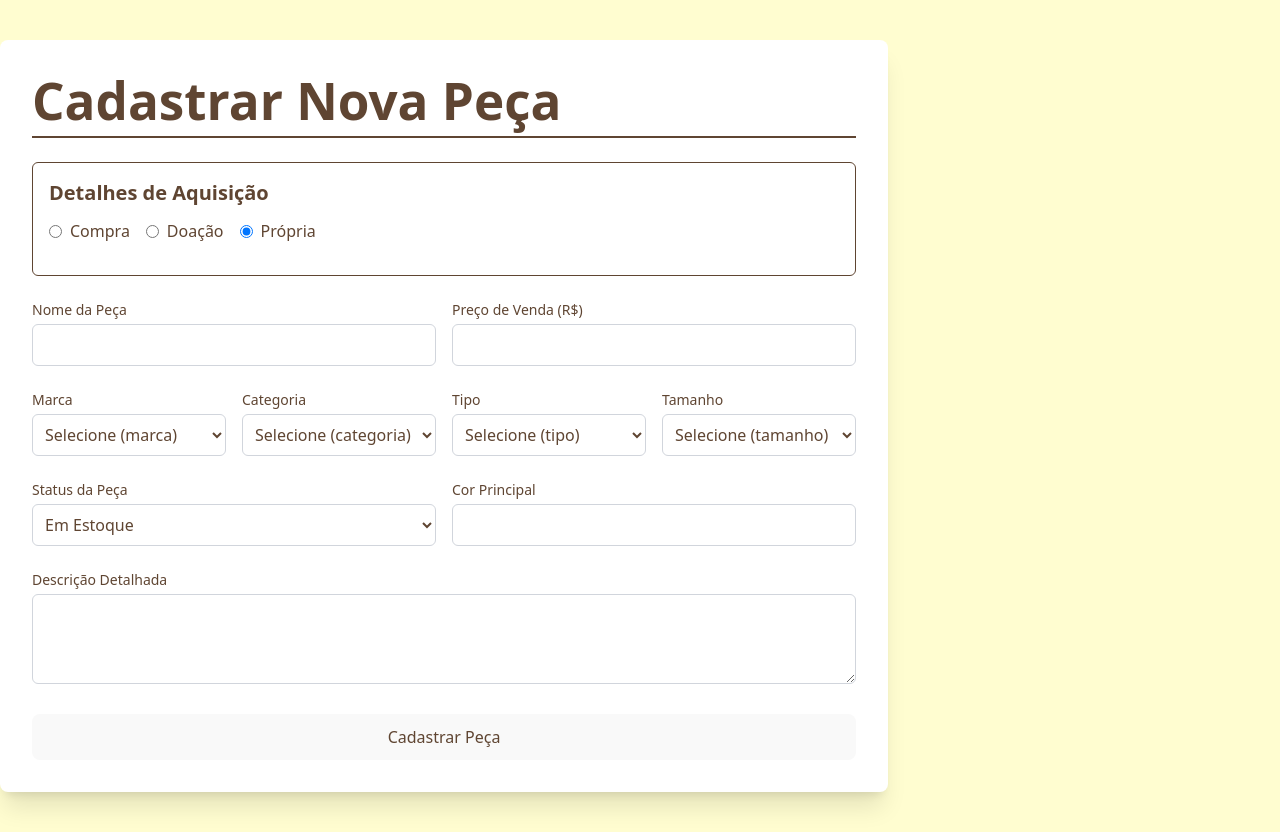
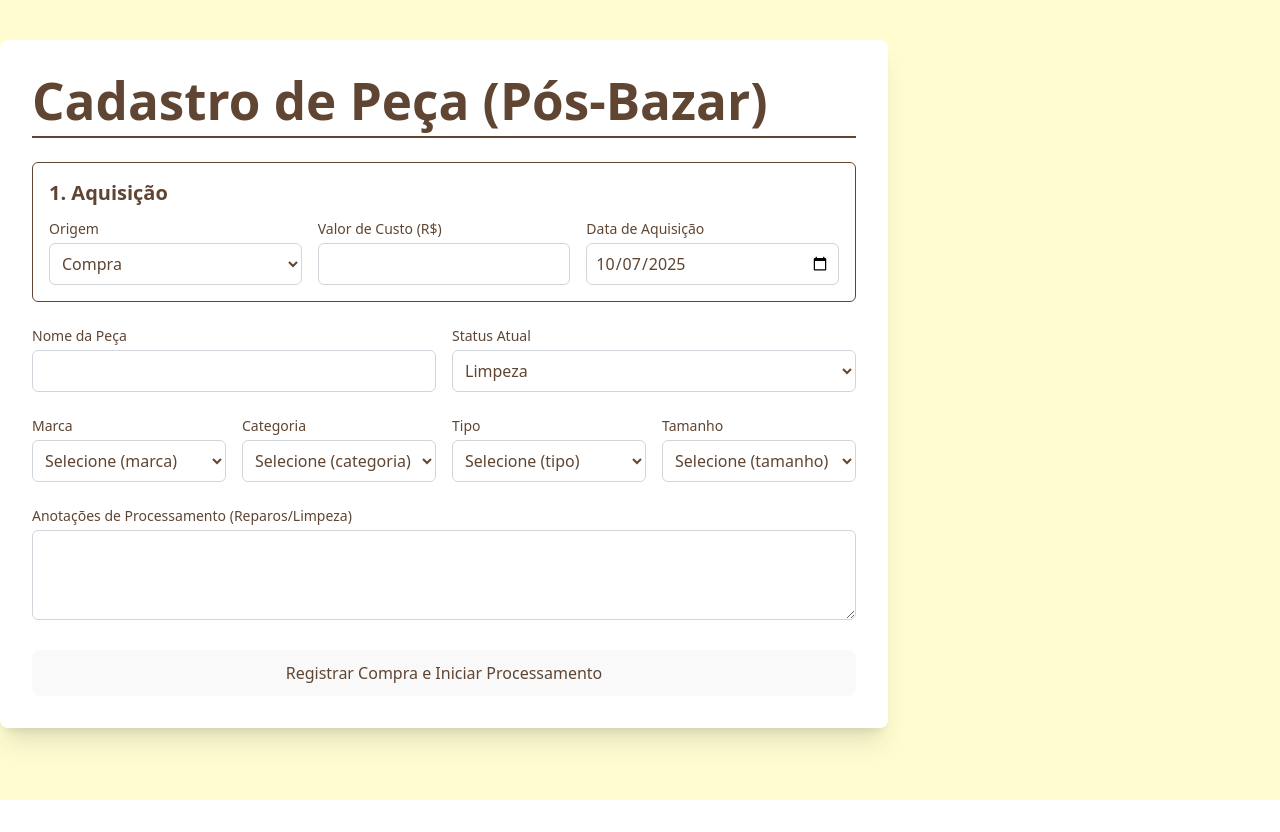
Before and after one commit to LuisAraujo-Dev/cachos-brecho, a React (Vite) app: page / in a window 1280 px wide. After the commit the page ends 800 px from the top, so only its background shows below. Built offline with nearby package versions, Linux system fonts and the light colour scheme.

Commit message:
feat(frontend): refatorar CadastroPeca para fluxo Bazar-Consignação; atualizar tipos e criar placeholder para Calendário

```diff
--- a/src/pages/Dashboard/CadastroPeca.tsx
+++ b/src/pages/Dashboard/CadastroPeca.tsx
@@ -11,13 +11,14 @@ const INITIAL_FORM_STATE: PecaForm = {
     categoria: '',
     tipo: '',
     tamanho: '',
-    origem: 'Própria',
+    origem: 'Compra',
     valorCusto: '',
-    dataAquisicao: '',
+    dataAquisicao: new Date().toISOString().substring(0, 10),
     precoVenda: '',
-    status: 'Em Estoque',
+    status: 'Limpeza',
     corPrincipal: '',
     descricao: '',
+    brechoParceiro: '',
 };
 
 const CadastroPeca: React.FC = () => {
@@ -33,60 +34,42 @@ const CadastroPeca: React.FC = () => {
 
     const handleSubmit = (e: React.FormEvent) => {
         e.preventDefault();
-        console.log('Dados a serem enviados para API (Ainda não implementado):', formData);
+        console.log('Dados a serem enviados para API (Com Status Inicial LIMPEZA):', formData);
+        // TODO: Chamar API com os dados e ID do brechó (usaremos 1 por enquanto)
     };
 
      return (
         <div className="p-8 max-w-4xl mx-auto bg-white shadow-xl rounded-lg">
             <h1 className="text-3xl font-bold text-cachos-castanho mb-6 border-b-2 border-cachos-dourado pb-2">
-                Cadastrar Nova Peça
+                Cadastro de Peça (Pós-Bazar)
             </h1>
             <form onSubmit={handleSubmit} className="space-y-6">
 
                 <div className="border p-4 rounded-md bg-cachos-creme/50">
-                    <h2 className="text-xl font-semibold mb-3">Detalhes de Aquisição</h2>
-
-                    <div className="flex space-x-4 mb-4">
+                    <h2 className="text-xl font-semibold mb-3">1. Aquisição</h2>
+                    <div className="grid grid-cols-3 gap-4">
+                        <div>
+                            <label className="block text-sm font-medium mb-1">Origem</label>
+                            <select name="origem" value={formData.origem} onChange={handleChange} required
+                                className="w-full p-2 border border-gray-300 rounded-md focus:border-cachos-dourado">
                                 {OPCOES_ORIGEM.map(origem => (
-                            <label key={origem} className="flex items-center space-x-2">
-                                <input
-                                    type="radio"
-                                    name="origem"
-                                    value={origem}
-                                    checked={formData.origem === origem}
-                                    onChange={handleChange}
-                                    className="text-cachos-dourado focus:ring-cachos-dourado"
-                                />
-                                <span className="text-cachos-castanho">{origem}</span>
-                            </label>
+                                    <option key={origem} value={origem}>{origem}</option>
                                 ))}
+                            </select>
                         </div>
 
-                    {(formData.origem === 'Compra' || formData.origem === 'Doação') && (
-                        <div className="grid grid-cols-2 gap-4">
                         <div>
-                                <label className="block text-sm font-medium mb-1">Valor de Custo (Investimento)</label>
-                                <input
-                                    type="number"
-                                    name="valorCusto"
-                                    value={formData.valorCusto}
-                                    onChange={handleChange}
-                                    className="w-full p-2 border border-gray-300 rounded-md focus:border-cachos-dourado"
-                                    required={formData.origem === 'Compra'}
-                                />
+                            <label className="block text-sm font-medium mb-1">Valor de Custo (R$)</label>
+                            <input type="number" name="valorCusto" value={formData.valorCusto} onChange={handleChange} required={formData.origem === 'Compra'}
+                                className="w-full p-2 border border-gray-300 rounded-md focus:border-cachos-dourado" />
                         </div>
+
                         <div>
                             <label className="block text-sm font-medium mb-1">Data de Aquisição</label>
-                                <input
-                                    type="date"
-                                    name="dataAquisicao"
-                                    value={formData.dataAquisicao}
-                                    onChange={handleChange}
-                                    className="w-full p-2 border border-gray-300 rounded-md focus:border-cachos-dourado"
-                                />
+                            <input type="date" name="dataAquisicao" value={formData.dataAquisicao} onChange={handleChange}
+                                className="w-full p-2 border border-gray-300 rounded-md focus:border-cachos-dourado" />
                         </div>
                     </div>
-                    )}
                 </div>
 
                 <div className="grid grid-cols-2 gap-4">
@@ -96,9 +79,13 @@ const CadastroPeca: React.FC = () => {
                             className="w-full p-2 border border-gray-300 rounded-md focus:border-cachos-dourado" />
                     </div>
                     <div>
-                        <label className="block text-sm font-medium mb-1">Preço de Venda (R$)</label>
-                        <input type="number" name="precoVenda" value={formData.precoVenda} onChange={handleChange} required
-                            className="w-full p-2 border border-gray-300 rounded-md focus:border-cachos-dourado" />
+                        <label className="block text-sm font-medium mb-1">Status Atual</label>
+                        <select name="status" value={formData.status} onChange={handleChange} required
+                            className="w-full p-2 border border-gray-300 rounded-md focus:border-cachos-dourado bg-cachos-dourado/20">
+                            {OPCOES_STATUS.map(status => (
+                                <option key={status} value={status}>{status}</option>
+                            ))}
+                        </select>
                     </div>
                 </div>
 
@@ -106,49 +93,25 @@ const CadastroPeca: React.FC = () => {
                     {['marca', 'categoria', 'tipo', 'tamanho'].map(field => (
                         <div key={field}>
                             <label className="block text-sm font-medium mb-1 capitalize">{field}</label>
-                            <select
-                                name={field}
-                                value={formData[field as keyof PecaForm]}
-                                onChange={handleChange}
-                                required
+                            <select name={field} value={formData[field as keyof PecaForm]} onChange={handleChange} required
                                 className="w-full p-2 border border-gray-300 rounded-md focus:border-cachos-dourado">
                                 <option value="" disabled>Selecione ({field})</option>
-
                                 <option value="1">Opção Teste 1</option>
-                                <option value="2">Opção Teste 2</option>
-                                <option value="add">Adicionar Nova...</option> {/* Opção para Criação Rápida */}
+                                <option value="add">Adicionar Nova...</option>
                             </select>
                         </div>
                     ))}
                 </div>
 
-                <div className="grid grid-cols-2 gap-4">
                 <div>
-                        <label className="block text-sm font-medium mb-1">Status da Peça</label>
-                        <select name="status" value={formData.status} onChange={handleChange} required
-                            className="w-full p-2 border border-gray-300 rounded-md focus:border-cachos-dourado">
-                            {OPCOES_STATUS.map(status => (
-                                <option key={status} value={status}>{status}</option>
-                            ))}
-                        </select>
-                    </div>
-                    <div>
-                        <label className="block text-sm font-medium mb-1">Cor Principal</label>
-                        <input type="text" name="corPrincipal" value={formData.corPrincipal} onChange={handleChange}
-                            className="w-full p-2 border border-gray-300 rounded-md focus:border-cachos-dourado" />
-                    </div>
-                </div>
-
-                <div>
-                    <label className="block text-sm font-medium mb-1">Descrição Detalhada</label>
+                    <label className="block text-sm font-medium mb-1">Anotações de Processamento (Reparos/Limpeza)</label>
                     <textarea name="descricao" value={formData.descricao} onChange={handleChange} rows={3}
                         className="w-full p-2 border border-gray-300 rounded-md focus:border-cachos-dourado" />
                 </div>
 
-                <button
-                    type="submit"
+                <button type="submit"
                     className="w-full py-3 bg-cachos-dourado text-cachos-castanho font-bold rounded-md hover:bg-cachos-dourado/80 transition duration-300">
-                    Cadastrar Peça
+                    Registrar Compra e Iniciar Processamento
                 </button>
             </form>
         </div>
--- a/src/types/Peca.ts
+++ b/src/types/Peca.ts
@@ -14,12 +14,14 @@ export interface Peca {
     valorCusto?: number;
     dataAquisicao?: string;
 
-    precoVenda: number;
+    precoVenda?: number;
     status: StatusPeca;
     dataStatusAtual: Date;
 
     corPrincipal: string;
     descricao?: string;
+
+    brechoParceiro?: string;
 }
 
 export interface PecaForm {
@@ -34,9 +36,11 @@ export interface PecaForm {
     valorCusto?: number | '';
     dataAquisicao?: string;
 
-    precoVenda: number | '';
+    precoVenda?: number | '';
     status: StatusPeca;
 
     corPrincipal: string;
     descricao: string;
+
+    brechoParceiro: string;
 }
```
Lines whose indentation alone changed are shown as unchanged.
